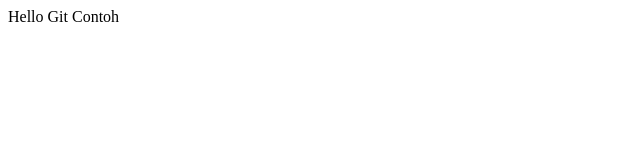
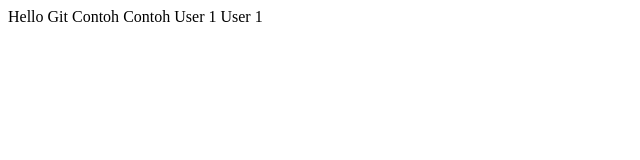
Before and after one commit to exbreaker990/belajar-git-remote, a plain HTML site: page index.html in a window 1280 px wide. Shown: the whole page, without its empty margins (0-640 px from the left). Drawn offline with Linux system fonts and the light colour scheme.

Commit message:
add user1 to index.html

```diff
--- a/index.html
+++ b/index.html
@@ -2,5 +2,7 @@
     <body>
         <hl>Hello Git</hl>
         <hl>Contoh</hl>
+        <hl>Contoh User 1</hl>
+        <hl>User 1</hl>
     </body>
 </html>
```
